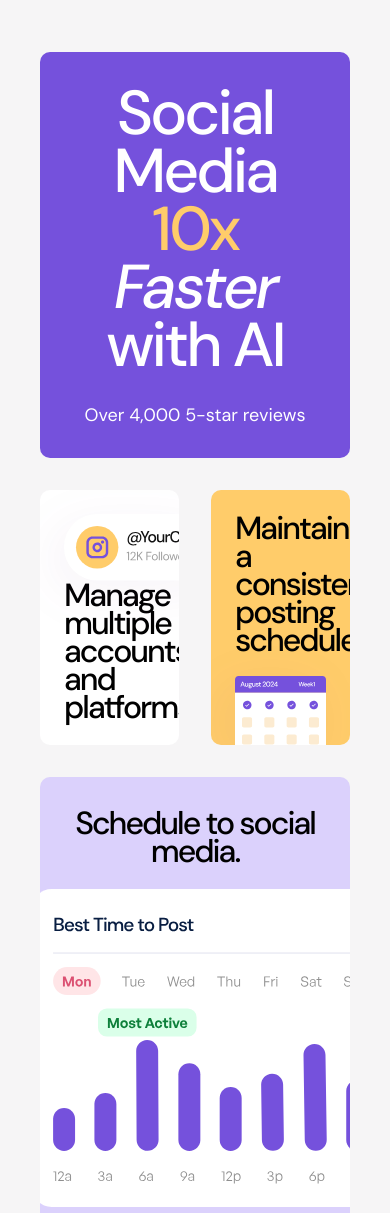
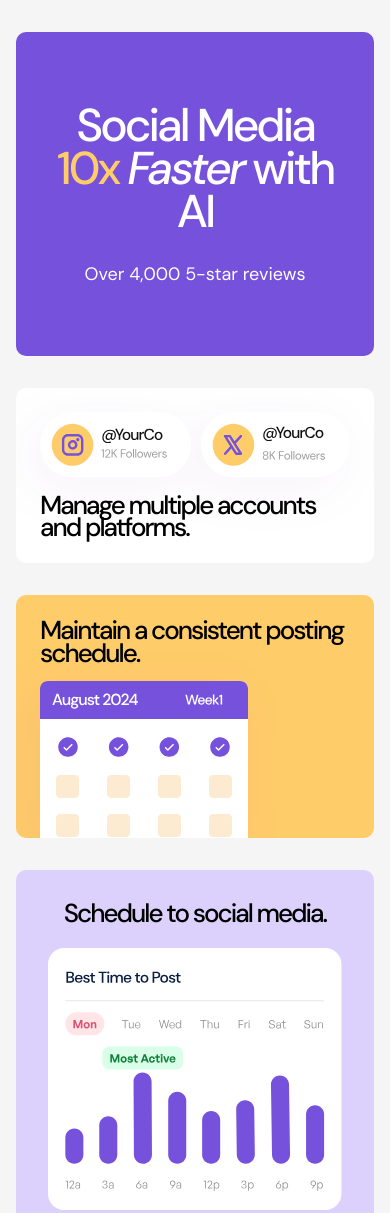
Before and after one commit to bananacity/frontend-mentor-bento-grid, a plain HTML site: page index.html in a window 390 px wide. Shown: the top 1213 px of the page. Drawn offline with Linux system fonts and the light colour scheme.

Commit message:
Better accesibility and responsiveness

```diff
--- a/index.html
+++ b/index.html
@@ -43,10 +43,10 @@
       </div>
 
       <div class="grid-item content-reviews">
-        <p class="text-preset-1">
+        <h1 class="text-preset-1">
           Social Media <span class="text-yellow">10x</span> <em>Faster</em> with
           AI
-        </p>
+        </h1>
 
         <div class="reviews-number">
           <img
--- a/style.css
+++ b/style.css
@@ -30,28 +30,28 @@
 }
 
 .text-preset-1 {
-  font-size: 62px;
+  font-size: 3.875rem;
   line-height: 0.935;
   letter-spacing: -3px;
   font-weight: 500;
 }
 
 .text-preset-2 {
-  font-size: 40px;
+  font-size: 2.5rem;
   line-height: 0.9;
   letter-spacing: -2px;
   font-weight: 500;
 }
 
 .text-preset-3 {
-  font-size: 32px;
+  font-size: 2rem;
   line-height: 0.875;
   letter-spacing: -2px;
   font-weight: 500;
 }
 
 .text-preset-4 {
-  font-size: 18px;
+  font-size: 1.125rem;
   line-height: 1.11;
   letter-spacing: 0px;
   font-weight: 400;
@@ -70,13 +70,14 @@ body {
 .main-grid {
   display: flex;
   height: 881px;
-  margin-top: 83px;
   gap: var(--spacing-400);
   display: grid;
   grid-template-columns: repeat(4, 1fr);
   grid-template-rows: 1fr 247px 246px;
   max-width: 1120px;
   width: 100%;
+  margin-top: 83px;
+  margin-inline: var(--spacing-400);
   gap: var(--spacing-400);
 }
 
@@ -88,7 +89,7 @@ body {
 
 .grid-item:hover {
   transform: translate(0, -5px);
-  box-shadow: 0 12px 24px 0 var(--color-purple-100);
+  box-shadow: 0 12px 24px 0 lch(19.87% 0 296.81 / 0.05);
 }
 
 .left-grid {
@@ -271,7 +272,7 @@ body {
 }
 
 /* Media quieries */
-@media (width <= 768px) {
+@media (width <= 888px) {
   .main-grid {
     grid-template-columns: repeat(2, 1fr);
     grid-template-rows: repeat(6, auto);
@@ -308,9 +309,19 @@ body {
     min-height: 324px;
   }
 
+  .content-reviews h1 {
+    max-width: 536px;
+  }
+
   .content-accounts {
     grid-column: 1;
     grid-row: 2;
+
+    gap: var(--spacing-200);
+  }
+
+  .content-accounts p {
+    max-width: 208px;
   }
 
   .content-calendar {
@@ -343,10 +354,26 @@ body {
     grid-row: 5;
 
     flex-direction: row;
+    gap: var(--spacing-200);
+  }
+
+  .content-growth img {
+    width: auto;
+  }
+
+  .content-optimise img {
+    max-width: 357.3px;
+    width: 100%;
+    margin: 0;
+  }
+
+  .content-ai img {
+    margin: 0;
+    max-width: 100%;
   }
 }
 
-@media (width <= 375px) {
+@media (width <= 524px) {
   .main-grid {
     grid-template-columns: 1fr;
     grid-template-rows: repeat(7, auto);
@@ -377,6 +404,10 @@ body {
     grid-column: 1;
     grid-row: 2;
     gap: var(--spacing-200);
+  }
+
+  .content-accounts p {
+    max-width: 100%;
   }
 
   .content-accounts img {
@@ -417,14 +448,14 @@ body {
 
   /* Typography */
   .text-preset-1 {
-    font-size: 46px;
+    font-size: 2.875rem;
   }
 
   .text-preset-2 {
-    font-size: 32px;
+    font-size: 2rem;
   }
 
   .text-preset-3 {
-    font-size: 26px;
+    font-size: 1.625rem;
   }
 }
```
